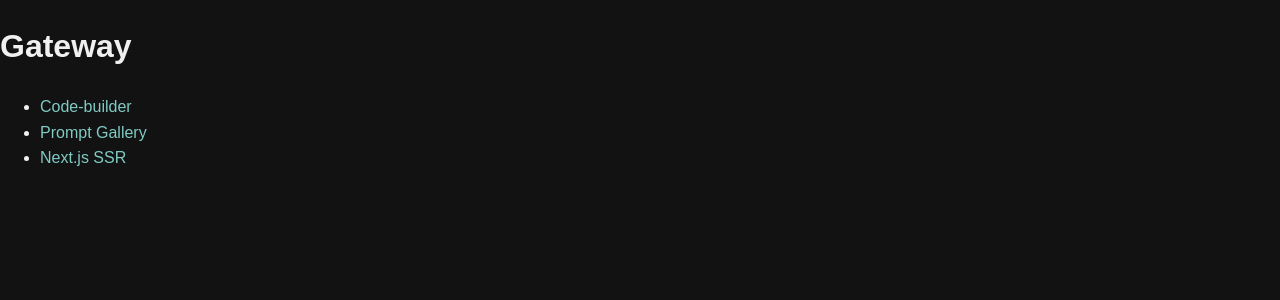
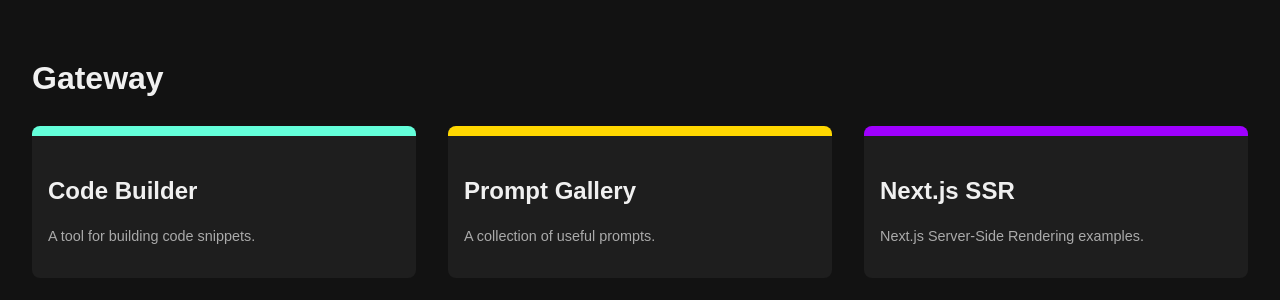
Before and after one commit to SouphianeJ/gateway, a Next.js app: page / in a window 1280 px wide. Shown: the top 300 px of the page. Built offline with nearby package versions, Linux system fonts and the light colour scheme.

Commit message:
AI-generated updates: app/page.tsx, app/globals.css

```diff
--- a/app/globals.css
+++ b/app/globals.css
@@ -104,3 +104,46 @@ body {
   .button:hover {
     background-color: #555;
   }
+
+  /* Gallery styles */
+  .container {
+    padding: 2rem;
+  }
+
+  .gallery {
+    display: grid;
+    grid-template-columns: repeat(auto-fit, minmax(300px, 1fr));
+    gap: 2rem;
+  }
+
+  .project-card {
+    display: flex;
+    flex-direction: column;
+    background-color: #1e1e1e;
+    border-radius: 8px;
+    overflow: hidden;
+    text-decoration: none;
+    color: #f0f0f0;
+    transition: transform 0.3s ease;
+  }
+
+  .project-card:hover {
+    transform: translateY(-5px);
+  }
+
+  .project-color {
+    height: 10px;
+  }
+
+  .project-details {
+    padding: 1rem;
+  }
+
+  .project-details h2 {
+    margin-bottom: 0.5rem;
+  }
+
+  .project-details p {
+    font-size: 0.9rem;
+    color: #aaa;
+  }
--- a/app/page.tsx
+++ b/app/page.tsx
@@ -1,16 +1,41 @@
 import Link from 'next/link';
+
+const projects = [
+  {
+    name: 'Code Builder',
+    url: 'https://code-builder-git-massrework-souphianejs-projects.vercel.app',
+    description: 'A tool for building code snippets.',
+    color: '#64FFDA',
+  },
+  {
+    name: 'Prompt Gallery',
+    url: 'https://prompt-shop.vercel.app/',
+    description: 'A collection of useful prompts.',
+    color: '#FFD700',
+  },
+  {
+    name: 'Next.js SSR',
+    url: 'https://cmd-sheetcheat.vercel.app/',
+    description: 'Next.js Server-Side Rendering examples.',
+    color: '#9F00FF',
+  },
+];
 
 export default function Home() {
   return (
-    <main>
-      <h1>Gateway </h1>
-      <nav>
-        <ul>
-          <li><Link href="https://code-builder-git-massrework-souphianejs-projects.vercel.app">Code-builder</Link></li>
-          <li><Link href="https://prompt-shop.vercel.app/">Prompt Gallery</Link></li>
-          <li><Link href="https://cmd-sheetcheat.vercel.app/">Next.js SSR</Link></li>
-        </ul>
-      </nav>
+    <main className="container">
+      <h1>Gateway</h1>
+      <div className="gallery">
+        {projects.map((project) => (
+          <Link href={project.url} key={project.name} className="project-card">
+            <div className="project-color" style={{ backgroundColor: project.color }} />
+            <div className="project-details">
+              <h2>{project.name}</h2>
+              <p>{project.description}</p>
+            </div>
+          </Link>
+        ))}
+      </div>
     </main>
   );
 }
```
